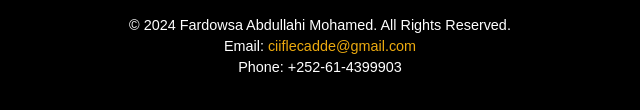
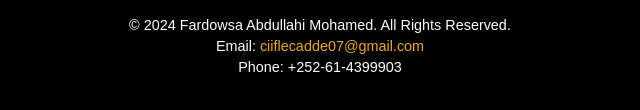
Before and after one commit to ciifle/portfolio, a plain HTML site: page index.html in a window 1280 px wide. Shown: the part 2454-2564 px from the top of the page, 320-960 px from the left. Drawn offline with Linux system fonts and the light colour scheme.

Commit message:
change email

```diff
--- a/index.html
+++ b/index.html
@@ -120,7 +120,7 @@
             <!-- Contact Information -->
             <div class="footer-info">
                 <p>&copy; 2024 Fardowsa Abdullahi Mohamed. All Rights Reserved.</p>
-                <p>Email: <a href="mailto:your-email@example.com">ciiflecadde@gmail.com</a></p>
+                <p>Email: <a href="mailto:ciiflecadde07@gmail.com">ciiflecadde07@gmail.com</a></p>
                 <p>Phone: +252-61-4399903</p>
             </div>
         </div>
```
